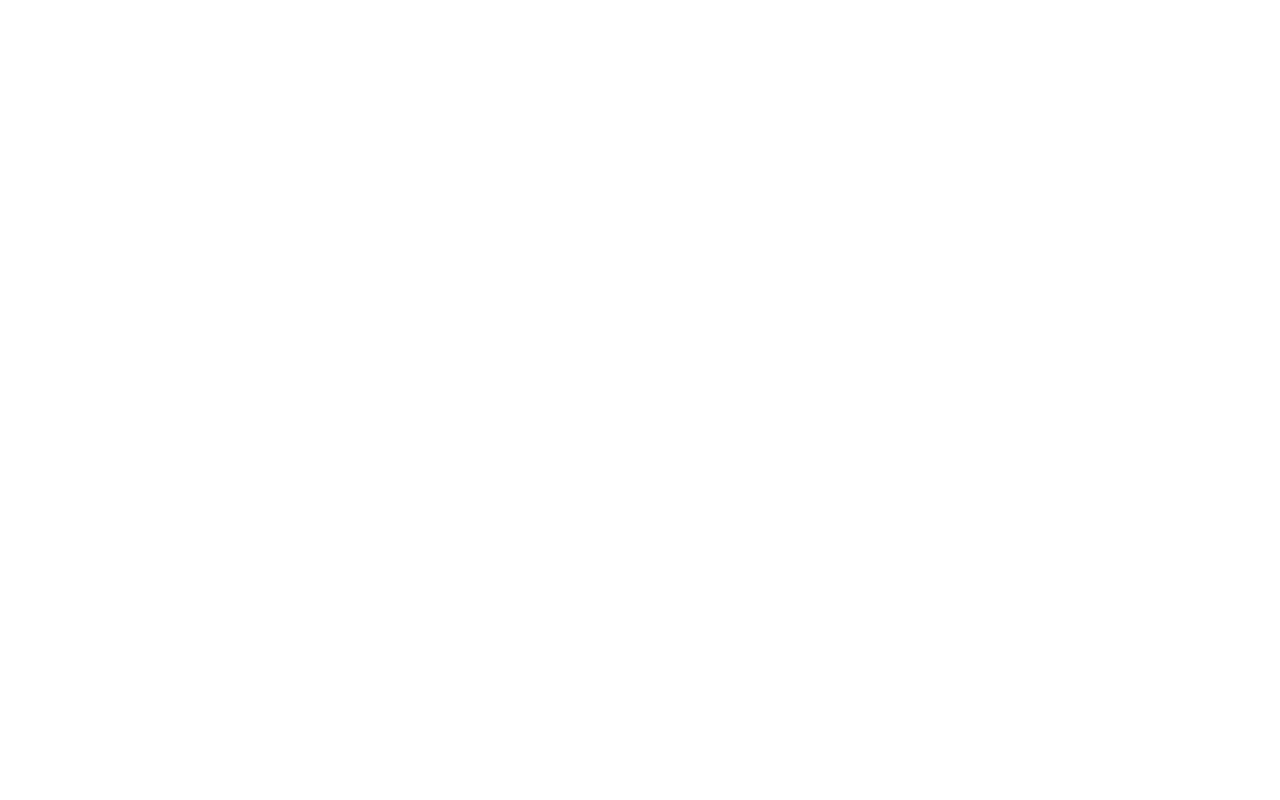
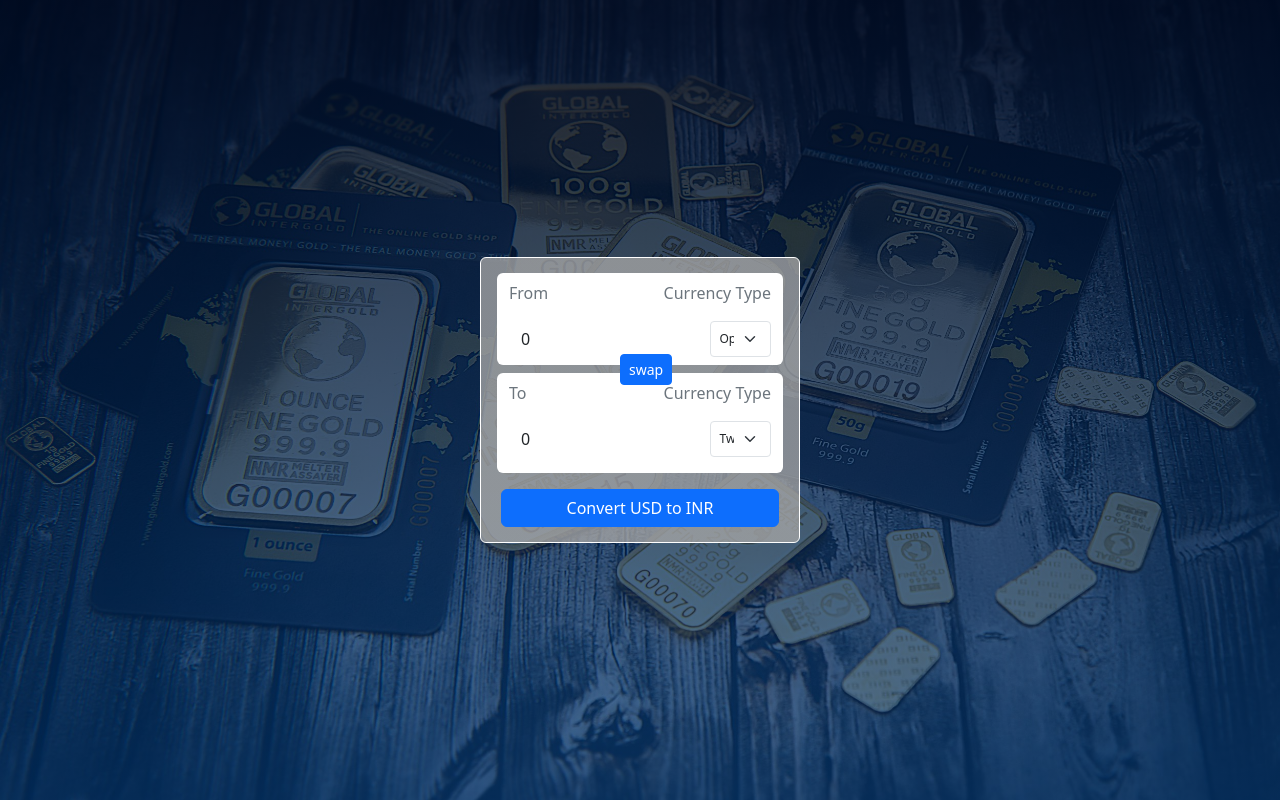
Before and after one commit to AryanRathour00/CurrencyConverter, a plain HTML site: page index.html in a window 1280 px wide. Drawn offline with nearby package versions, Linux system fonts and the light colour scheme.

Commit message:
created the structure of the app

```diff
--- a/index.html
+++ b/index.html
@@ -1,10 +1,66 @@
+<!doctype html>
 <html lang="en">
+
 <head>
-    <meta charset="UTF-8">
-    <meta name="viewport" content="width=device-width, initial-scale=1.0">
-    <title>Document</title>
+  <meta charset="utf-8">
+  <meta name="viewport" content="width=device-width, initial-scale=1">
+  <title>Currecy Converter</title>
+  <link rel="stylesheet" href="styles.css">
+  <link href="https://cdn.jsdelivr.net/npm/bootstrap@5.3.3/dist/css/bootstrap.min.css" rel="stylesheet"
+    integrity="sha384-QWTKZyjpPEjISv5WaRU9OFeRpok6YctnYmDr5pNlyT2bRjXh0JMhjY6hW+ALEwIH" crossorigin="anonymous">
 </head>
+
 <body>
+  <section>
+    <div class="container-fluid margintopcontainer">
+      <div class="row">
+        <div class="col-md-3 mx-auto padding-col rounded">
+          <div class="row">
+            <div class="col-md-12 bg-white mb-2 rounded position-relative">
+              <div class="titles w-100 d-flex justify-content-between py-2">
+                <span class="text-secondary">From</span>
+                <span class="text-secondary">Currency Type</span>
+              </div>
+              <div class="d-flex justify-content-between py-2">
+                <input type="text" id="currencyinput1" value="0" class="form-control">
+                <select class="form-select form-select-sm" aria-label="Small select example" id="selectCurrency1">
+                  <option selected>Open</option>
+                  <option value="1">One</option>
+                  <option value="2">Two</option>
+                  <option value="3">Three</option>
+                </select>
+              </div>
+              <button id="swap-btn" class="btn btn-primary btn-sm">swap</button>
+            </div>
+            <div class="col-md-12 bg-white rounded">
+              <div class="titles w-100 d-flex justify-content-between py-2">
+                <span class="text-secondary">To</span>
+                <span class="text-secondary">Currency Type</span>
+              </div>
+              <div class="d-flex justify-content-between py-2 pb-3">
+                <input type="text" value="0" id="currencyinput2" class="form-control">
+                <select class="form-select form-select-sm" aria-label="Small select example" id="selectCurrency2">
+                  <option >Open</option>
+                  <option value="1">One</option>
+                  <option  selected value="2">Two</option>
+                  <option value="3">Three</option>
+                </select>
+              </div>
+            </div>
+            <div class="col-md-12 px-1">
+              <div class="d-grid mt-3">
+                <button class="btn btn-primary" id="convert-btn" type="button">Convert USD to INR</button>
+              </div>
+            </div>
+          </div>
+        </div>
+      </div>
+    </div>
+  </section>
+  <script src="script.js"></script>
+  <script src="https://cdn.jsdelivr.net/npm/bootstrap@5.3.3/dist/js/bootstrap.bundle.min.js"
+    integrity="sha384-YvpcrYf0tY3lHB60NNkmXc5s9fDVZLESaAA55NDzOxhy9GkcIdslK1eN7N6jIeHz"
+    crossorigin="anonymous"></script>
+</body>
 
-</body>
 </html>
--- a/script.js
+++ b/script.js
@@ -0,0 +1,18 @@
+const convertButton = document.getElementById('convert-btn');
+const inputOne = document.getElementById('currencyinput1');
+const inputTwo = document.getElementById('currencyinput2');
+const swapButton = document.getElementById('swap-btn');
+const selectCurrencyOne = document.getElementById('selectCurrency1');
+const selectCurrencyTwo = document.getElementById('selectCurrency2');
+
+function selectCurrency(){
+      let url = `https://api.currencyapi.com/v3/latest?apikey=cur_live_p5ShIP4QNBmwDRlssYKTEX2QuwssAAxxJthCmKwe`
+      const xhr = new XMLHttpRequest();
+      xhr.open("GET", url, true);
+      xhr.onload = function(){
+          console.log(this.responseText);
+      }
+      xhr.send();
+}
+
+convertButton.addEventListener('click',selectCurrency);
--- a/styles.css
+++ b/styles.css
@@ -0,0 +1,44 @@
+body{
+        background:linear-gradient(rgba(0, 12, 37, 0.854), rgba(0, 54, 116, 0.675)),url("currencybg.jpg");
+        background-repeat: no-repeat;
+        background-size: cover;
+        background-position: center;
+        background-attachment: fixed;
+}
+section{
+        /* border: red solid 4px;  */
+        height: 100vh;
+        display: flex;
+        align-items: center;
+}
+.width80px{
+        width: 80px !important;
+}
+input[type=text]{
+      border: none;
+      outline: none;
+}
+.form-control:focus{
+       border: none !important;
+       box-shadow: none !important;
+}
+select{
+        width: 25% !important;
+        font-size: 12px !important;
+}
+#swap-btn{
+        /* background: rgb(53, 99, 180);
+        color: white;
+        border: white solid 1px;
+        border-radius: 5px;
+        padding: 2px 10px; */
+        font-size: 14px;
+        position: absolute;
+        top: 88%;
+        left: 43%;
+}
+.padding-col{
+        padding: 15px 28px !important;
+        background: linear-gradient(rgba(165, 165, 165, 0.786), rgba(165, 165, 165, 0.786));
+        border: 0.5px solid white;
+}
```
Also changed, not shown: currencybg.jpg (added).
